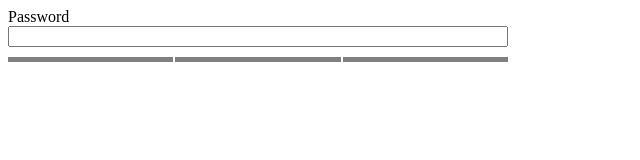
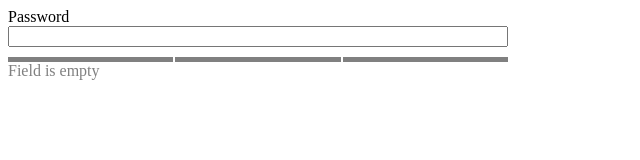
Before and after one commit to Rebbbellion/TestTaskforUSENSE, an Angular app: page / in a window 1280 px wide. Shown: the top 160 px of the page, without its empty margins (0-640 px from the left). Built offline with nearby package versions, Linux system fonts and the light colour scheme.

Commit message:
Alternative task completion with better a11y

```diff
--- a/src/app/app.component.html
+++ b/src/app/app.component.html
@@ -1,4 +1,5 @@
 <div class="password">
+  <div [ngStyle]="{ color: getPasswordStrength() }">{{ passwordStatus }}</div>
   <div class="password-strength">
     <div
       class="password-strength__element"
--- a/src/app/app.component.ts
+++ b/src/app/app.component.ts
@@ -9,11 +9,12 @@ type regExps = {
 @Component({
   selector: 'app-root',
   templateUrl: './app.component.html',
-  styleUrl: './app.component.css'
+  styleUrl: './app.component.css',
 })
 export class AppComponent {
   public inputText: string = '';
   public inputMinLength: number = 8;
+  public passwordStatus: string | undefined = 'Field is empty';
 
   private regExps: regExps = {
     letters: /[a-zA-Z\u0400-\u04FF\s]+/,
@@ -23,7 +24,7 @@ export class AppComponent {
 
   private numberOfRegExpMatches: number = 0;
 
-  private regExpTest():void {
+  private regExpTest(): void {
     this.numberOfRegExpMatches = 0;
     for (const regexp in this.regExps) {
       if (this.regExps[regexp as keyof regExps].test(this.inputText)) {
@@ -34,18 +35,29 @@ export class AppComponent {
 
   private colors: Map<number, string> = new Map([
     [1, 'red'],
-    [2, '#eded1a'],
+    [2, '#c7c926'],
     [3, 'lime'],
     [4, 'gray'],
   ]);
 
-  public getPasswordStrength(sectionNumber: number): string | undefined {
+  private statuses: Map<number, string> = new Map([
+    [1, 'Weak password'],
+    [2, 'Middle strength password'],
+    [3, 'Strong password'],
+    [4, 'Password is too short'],
+    [5, 'Field is empty'],
+  ]);
+
+  public getPasswordStrength(sectionNumber: number = 0): string | undefined {
     this.regExpTest();
     if (this.inputText.length === 0) {
+      this.passwordStatus = this.statuses.get(5);
       return this.colors.get(4);
     } else if (this.inputText.length < this.inputMinLength) {
+      this.passwordStatus = this.statuses.get(4);
       return this.colors.get(1);
     } else if (this.numberOfRegExpMatches >= sectionNumber) {
+      this.passwordStatus = this.statuses.get(this.numberOfRegExpMatches);
       return this.colors.get(this.numberOfRegExpMatches);
     }
     return this.colors.get(4);
```
